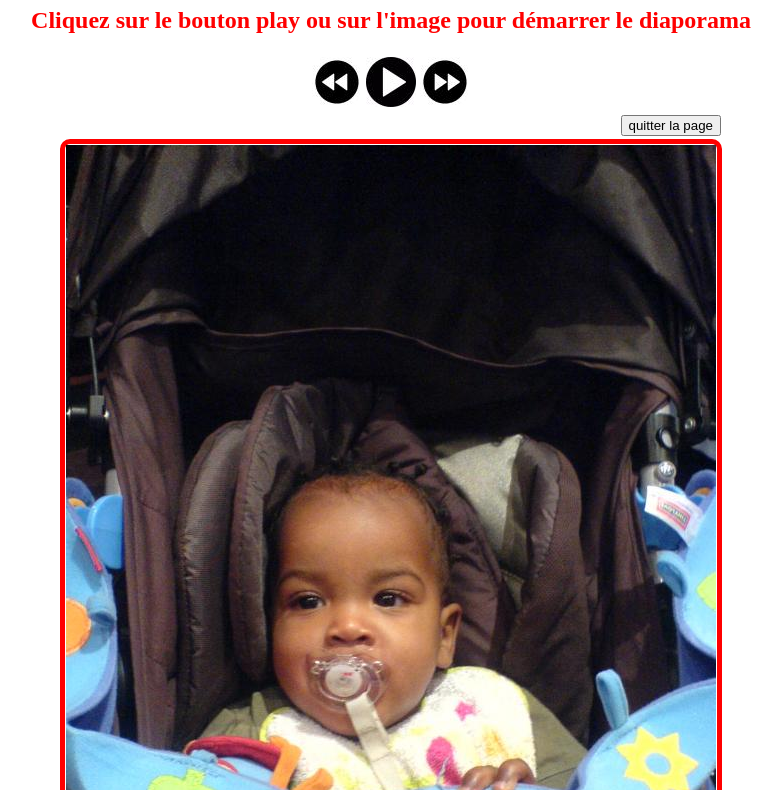
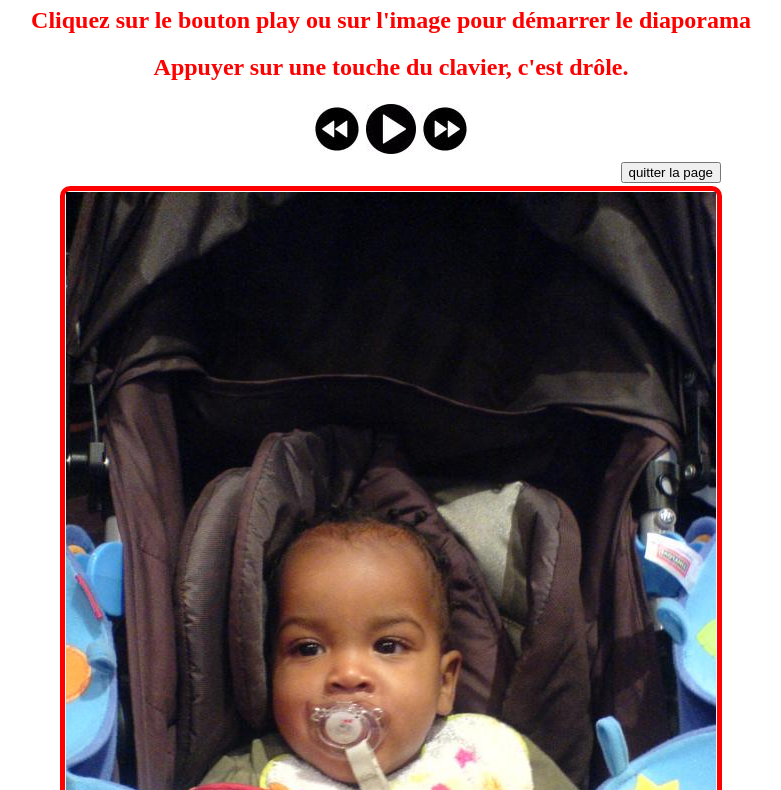
Before and after one commit to kubilaikhan06/sliderLulu, a plain HTML site: page index.html in a window 1280 px wide. Shown: the part 73-863 px from the top of the page, without its empty margins (249-1030 px from the left). Drawn offline with Linux system fonts and the light colour scheme.

Commit message:
ajout message drole haut de page

```diff
--- a/index.html
+++ b/index.html
@@ -11,6 +11,7 @@
         <h1>Voilà le Bogoss!</h1>
         <h2 id="st1">Cliquez sur le bouton play ou sur l'image pour démarrer le diaporama</h2>
         <h2 id="st2">Cliquez sur le bouton stop ou sur l'image pour arrêter le diaporama</h2>
+        <h2>Appuyer sur une touche du clavier, c'est drôle.</h2>
 
         <table>
             <tr>
```
